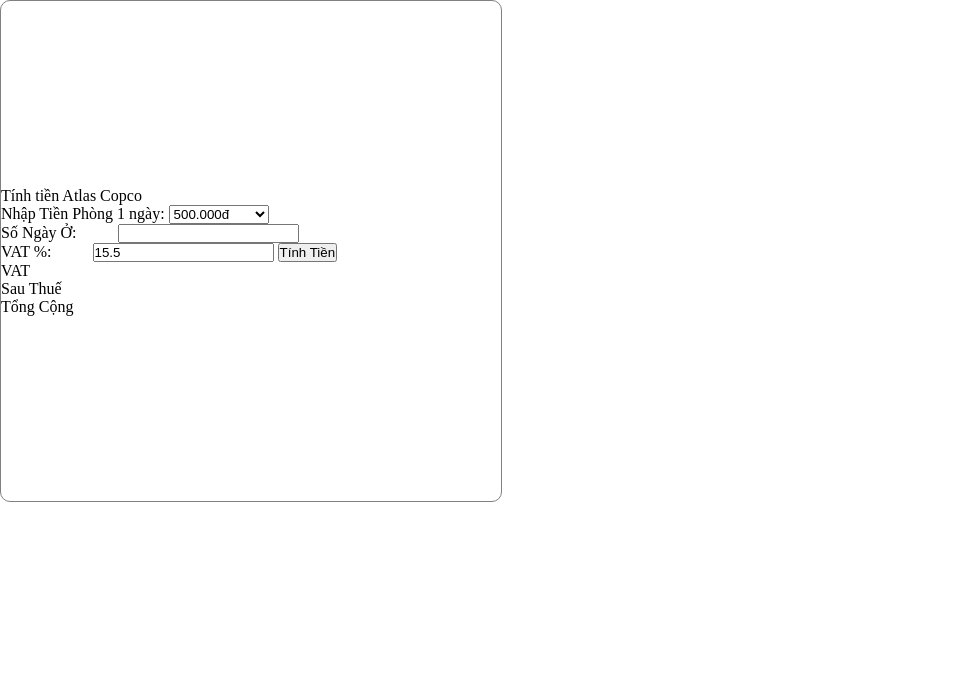
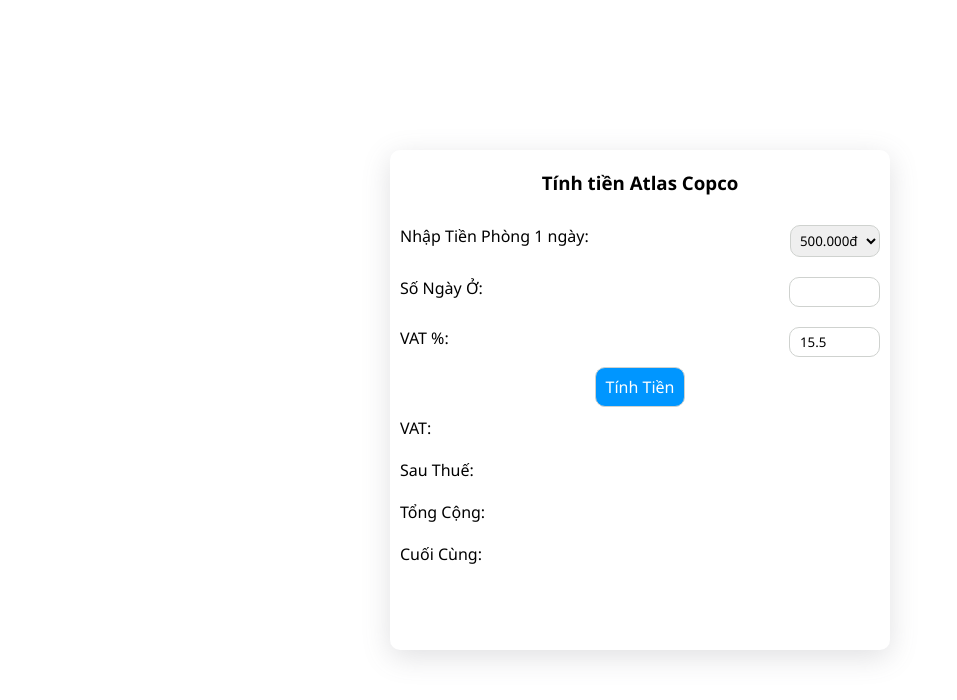
Before and after one commit to nguyenvotan1998/tool-calculator-for-hotel-trang-an.github..io, a plain HTML site: page index.html in a window 1280 px wide. Shown: the whole page, without its empty margins (0-957 px from the left). Drawn offline with Linux system fonts and the light colour scheme.

Commit message:
add css for file index.html

```diff
--- a/index.html
+++ b/index.html
@@ -10,18 +10,67 @@
         * {
             padding: 0;
             margin: 0;
+            font-family: 'Segoe UI', Tahoma, Geneva, Verdana, sans-serif;
         }
 
         .container {
+            display: flex;
+            flex: 1;
+            height: 100vh;
+            justify-content: center;
+            align-items: center;
+        }
+
+        .form {
             width: 500px;
             height: 500px;
-            border: 1px solid gray;
+            /* border: 1px solid gray; */
             border-radius: 10px;
             align-content: center;
+            display: flex;
+            box-shadow: rgba(100, 100, 111, 0.2) 0px 7px 29px 0px;
+            flex-direction: column;
+            /* box-shadow: 4px 6px #F1F1F1; */
+        }
+
+        h3 {
+            margin: 20px 0px;
+            text-align: center;
+        }
+
+        .input,
+        .result {
+            display: flex;
+            justify-content: space-between;
+            margin: 10px;
+        }
+
+        input,
+        select {
+            /*  border: 1px solid blue; */
+            border: 1px solid #CFD2CF;
+            border-radius: 10px;
+            padding: 5px;
+        }
+
+        .button {
+            display: flex;
+            justify-content: center;
+        }
+
+        button {
+            border: 1px solid #CFD2CF;
+            border-radius: 10px;
+            background: #0096FF;
+            width: 90px;
+            height: 40px;
+            font-size: medium;
+            color: white;
         }
 
         input {
-            margin-left: 37px;
+            padding-left: 10px;
+            width: 74px;
         }
 
         #money {
@@ -48,10 +97,10 @@
 <body>
     <div class="container">
         <div class="form">
-            <p>Tính tiền Atlas Copco</p>
-            <br>
-            <label for="money">Nhập Tiền Phòng 1 ngày:</label>
-            <select name="money" id="money">
+            <h3>Tính tiền Atlas Copco</h3>
+            <div class="input money">
+                <label for="select-money">Nhập Tiền Phòng 1 ngày:</label>
+                <select name="select-money" id="select-money">
                     <option value="300000">300.000đ</option>
                     <option value="330000">330.000đ</option>
                     <option value="370000">370.000đ</option>
@@ -60,22 +109,40 @@
                     <option value="480000">480.000đ</option>
                     <option value="500000" selected>500.000đ</option>
                 </select>
-            <br>
-            <label for="dayNumber">Số Ngày Ở:</label>
-            <input type="number" id="dayNumber">
-            <br>
-            <label for="vat">VAT %:</label>
-            <input type="number" id="vat" value="15.5">
+            </div>
+
+            <div class="input day-number">
+                <label for="id-day-number">Số Ngày Ở:</label>
+                <input type="number" id="id-day-number">
+            </div>
+
+            <div class="input vat">
+                <label for="id-vat">VAT %:</label>
+                <input type="number" id="id-vat" value="15.5">
+            </div>
+
+            <div class="button">
                 <button type="button" id="button" onclick={TinhTien()}>Tính Tiền</button>
-            <br>
-            <p><abbr title="% VAT * Tổng tiền phòng">VAT</abbr></p>
+            </div>
+
+            <div class="result">
+                <abbr title="% VAT * Tổng tiền phòng">VAT:</abbr>
                 <p id="vatResult"></p>
-            <br>
-            <p><abbr title="VAT + Tổng tiền phòng">Sau Thuế</abbr></p>
+            </div>
+
+            <div class="result">
+                <abbr title="VAT + Tổng tiền phòng">Sau Thuế:</abbr>
                 <p id="totalResult"></p>
-            <br>
-            <p><abbr title="Tổng sau thuế / 1.1">Tổng Cộng</abbr></p>
+            </div>
+
+            <div class="result">
+                <abbr title="Tổng sau thuế / 1.1">Tổng Cộng:</abbr>
                 <p id="totalFinish"></p>
+            </div>
+            <div class="result">
+                <abbr title="Tổng cộng + (Tổng cộng * 8%)">Cuối Cùng:</abbr>
+                <p id="finish"></p>
+            </div>
         </div>
     </div>
 
@@ -86,9 +153,9 @@
         }
 
         function TinhTien() {
-            var money = document.getElementById("money").value;
-            var dayNumber = document.getElementById("dayNumber").value;
-            var vatPercent = document.getElementById("vat").value;
+            var money = document.getElementById("select-money").value;
+            var dayNumber = document.getElementById("id-day-number").value;
+            var vatPercent = document.getElementById("id-vat").value;
             var vat = ((money * dayNumber) * vatPercent) / 100;
             var vatFormat = numberWithCommas(vat);
             document.getElementById("vatResult").innerHTML = vatFormat;
@@ -99,6 +166,10 @@
             var totalFinishRound = Math.round(totalFinish);
             var totalFinishFormat = numberWithCommas(totalFinishRound);
             document.getElementById("totalFinish").innerHTML = totalFinishFormat;
+            var finish = (totalFinish * 8) / 100 + totalFinish;
+            var finishRound = Math.round(finish);
+            var finishFormat = numberWithCommas(finishRound);
+            document.getElementById("finish").innerHTML = finishFormat;
         }
     </script>
 </body>
```
Lines whose indentation alone changed are shown as unchanged.
